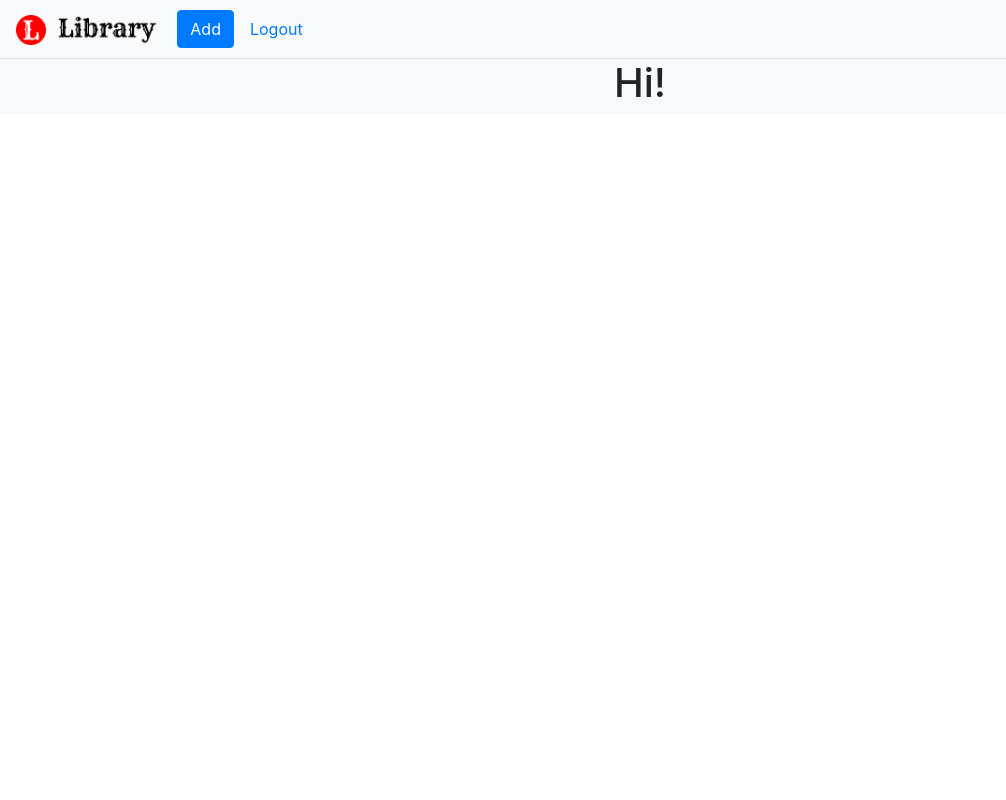
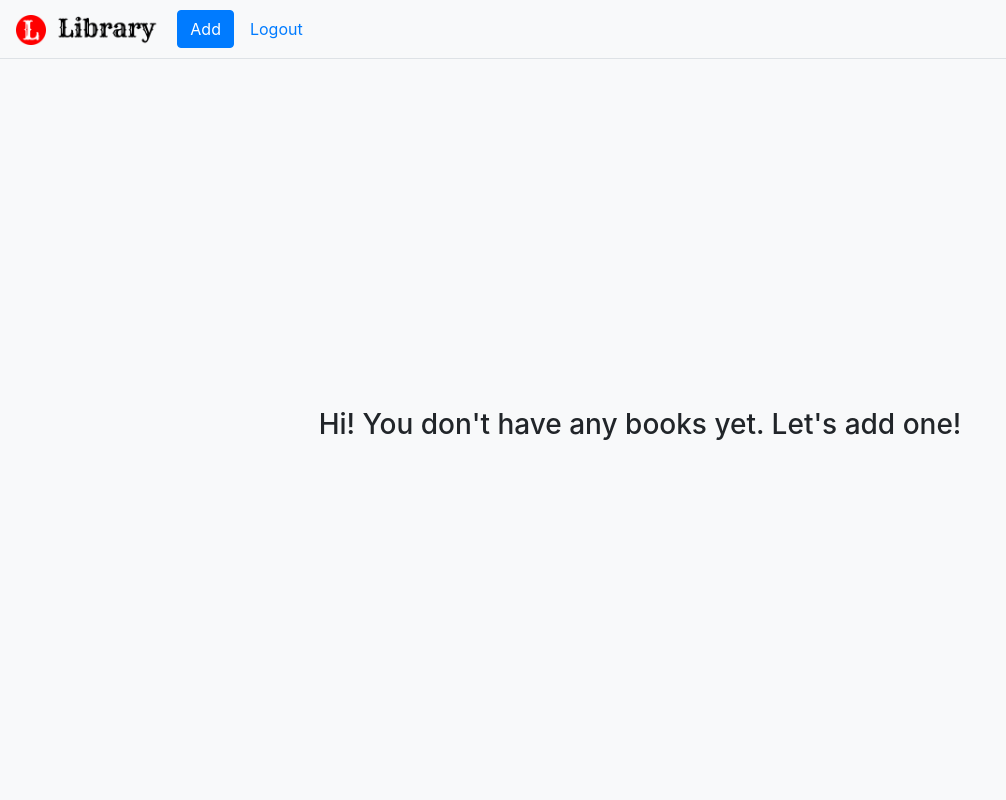
Before and after one commit to sanyagalvov/book-library, a Flask app: page / in a window 1280 px wide. Shown: the whole page, without its empty margins (0-1006 px from the left). Run offline with Flask 2, Linux system fonts and the light colour scheme; the visitor is signed in with stand-in values (Sample User, id 1); data comes from the database, SQL or seed files in the repository; data that the repository does not hold is empty; some libraries are stand-ins or nearby versions.

Commit message:
greeting added

```diff
--- a/application/static/styles.css
+++ b/application/static/styles.css
@@ -1,6 +1,14 @@
-.container {
-    display: flex;
-    flex-direction: row;
-    flex-wrap: wrap;
-    justify-content: space-evenly;
+#outer {
+  display: flex;
+  flex-flow: column;
+  height: 100%;
 }
+
+#inner_fixed {
+  height: 100px;
+  background-color: grey;
+}
+
+#inner_remaining {
+  flex-grow : 1;
+}
--- a/application/templates/index.html
+++ b/application/templates/index.html
@@ -61,9 +61,9 @@ Library
 </div>
 
 {% else %}
-<div class="row bg-light align-items-center justify-content-center flex-fill text-center">
+<div class="row bg-light align-items-center justify-content-center text-center h-100">
     <div class="col-12">
-        <h1>Hi!</h1>
+        <h3>Hi! You don't have any books yet. Let's add one!</h3>
     </div>
 </div>
 {% endif %}
--- a/application/templates/layout.html
+++ b/application/templates/layout.html
@@ -1,5 +1,5 @@
 <!DOCTYPE html>
-<html lang="en">
+<html lang="en" class="h-100">
     <head>
         <meta charset="utf-8">
         <meta name="viewport" content="width=device-width, initial-scale=1, shrink-to-fit=no">
@@ -14,11 +14,11 @@
         <script src="https://maxcdn.bootstrapcdn.com/bootstrap/4.0.0/js/bootstrap.min.js" integrity="sha384-JZR6Spejh4U02d8jOt6vLEHfe/JQGiRRSQQxSfFWpi1MquVdAyjUar5+76PVCmYl" crossorigin="anonymous"></script>
         <!-- https://favicon.io/emoji-favicons/money-mouth-face/ -->
         <link href="/static/favicon-v2.ico" rel="icon">
-        <!-- <link href="/static/styles.css" rel="stylesheet"> -->
+        <link href="/static/styles.css" rel="stylesheet">
 
         <title>{% block title %}{% endblock %}</title>
     </head>
-    <body>
+    <body id="outer">
         <nav class="navbar sticky-top border-bottom navbar-expand navbar-light bg-light">
             <a class="navbar-brand" href="{{ url_for('index') }}">
                 <img src="/static/logo-v2.png" height="30" alt="">
@@ -41,7 +41,7 @@
 
         {% endif %}
         {% endwith %}
-        <div class="container-fluid">
+        <div id="inner_remaining"class="container-fluid d-flex flex-column cover-conteainer">
         {% block content %}
         {% endblock %}
         {% block modal %}{% endblock %}
```
